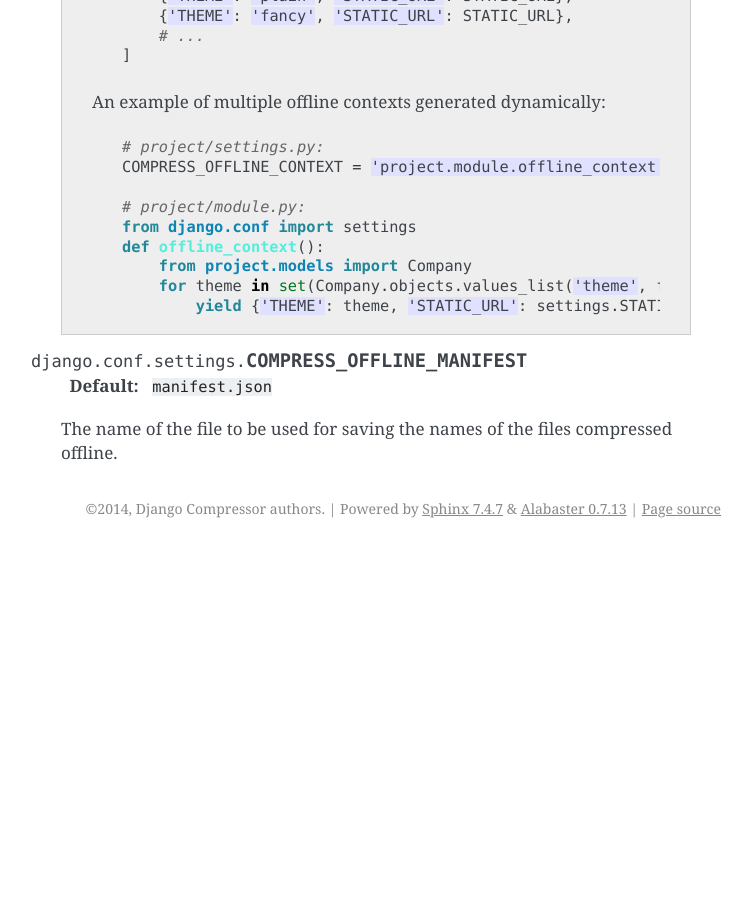
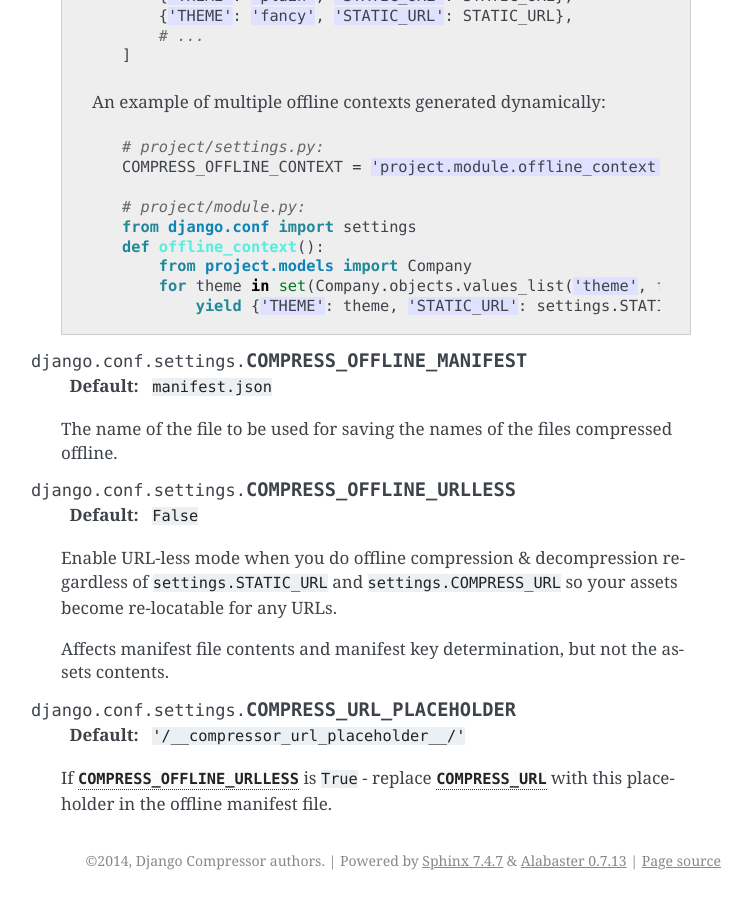
Before and after one commit to django-compressor/django-compressor, a Sphinx documentation site: the page built from docs/settings.txt, in a window 1280 px wide and 900 px high, scrolled down 9426 px. Shown: the whole window, without its empty margins (389-1141 px from the left). Built offline with Sphinx 7.4.7, drawn with Linux system fonts in a browser that asks for light colours; before the commit the page ends 9974 px from its top, so only the background shows below that; some of the changed text lies outside the part shown.

Commit message:
Docs added for new settings

```diff
--- a/docs/settings.txt
+++ b/docs/settings.txt
@@ -516,3 +516,21 @@ Offline settings
 
     The name of the file to be used for saving the names of the files
     compressed offline.
+
+.. attribute:: COMPRESS_OFFLINE_URLLESS
+
+    :Default: ``False``
+
+    Enable URL-less mode when you do offline compression & decompression regardless of
+    ``settings.STATIC_URL`` and ``settings.COMPRESS_URL`` so your assets become re-locatable
+    for any URLs.
+
+    Affects manifest file contents and manifest key determination, but not the assets contents.
+
+.. attribute:: COMPRESS_URL_PLACEHOLDER
+
+    :Default: ``'/__compressor_url_placeholder__/'``
+
+    If :attr:`~django.conf.settings.COMPRESS_OFFLINE_URLLESS` is ``True`` -
+    replace :attr:`~django.conf.settings.COMPRESS_URL` with this placeholder in the
+    offline manifest file.
```
